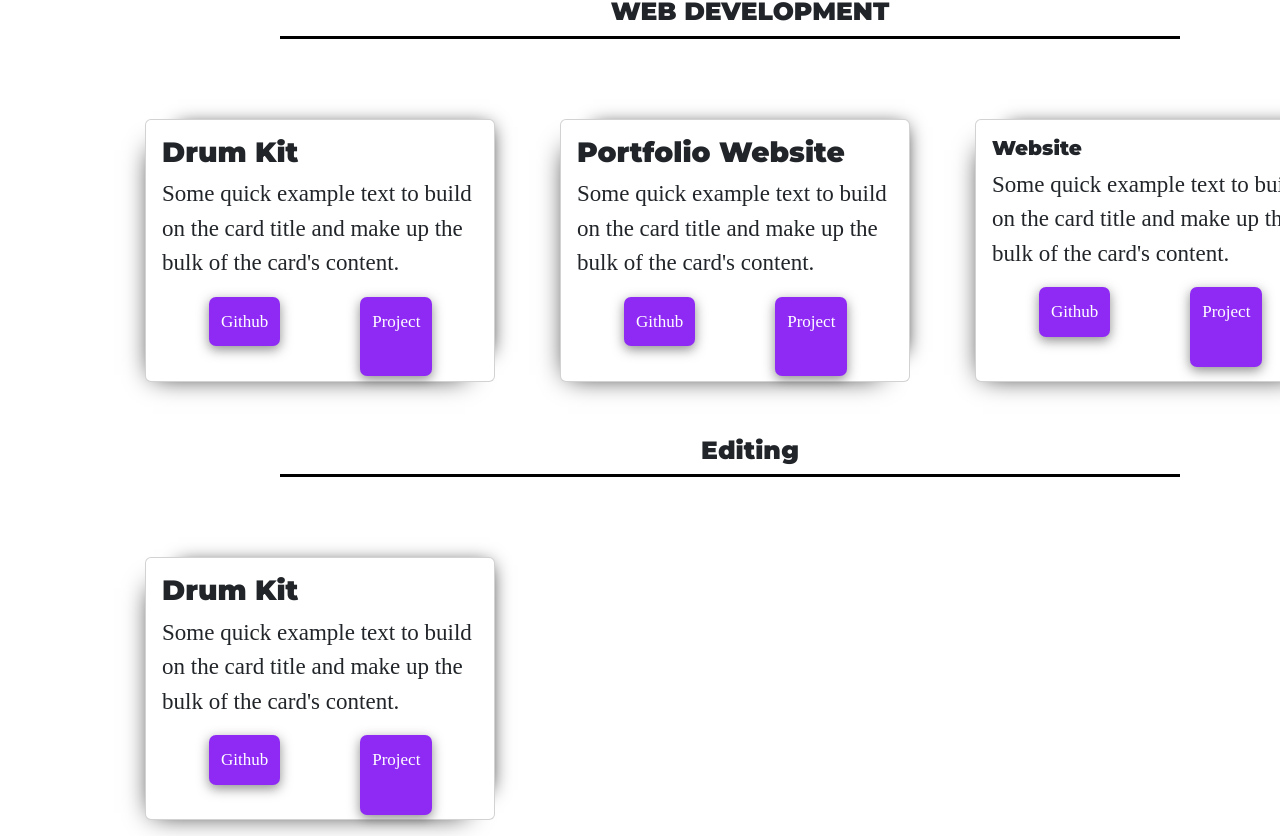
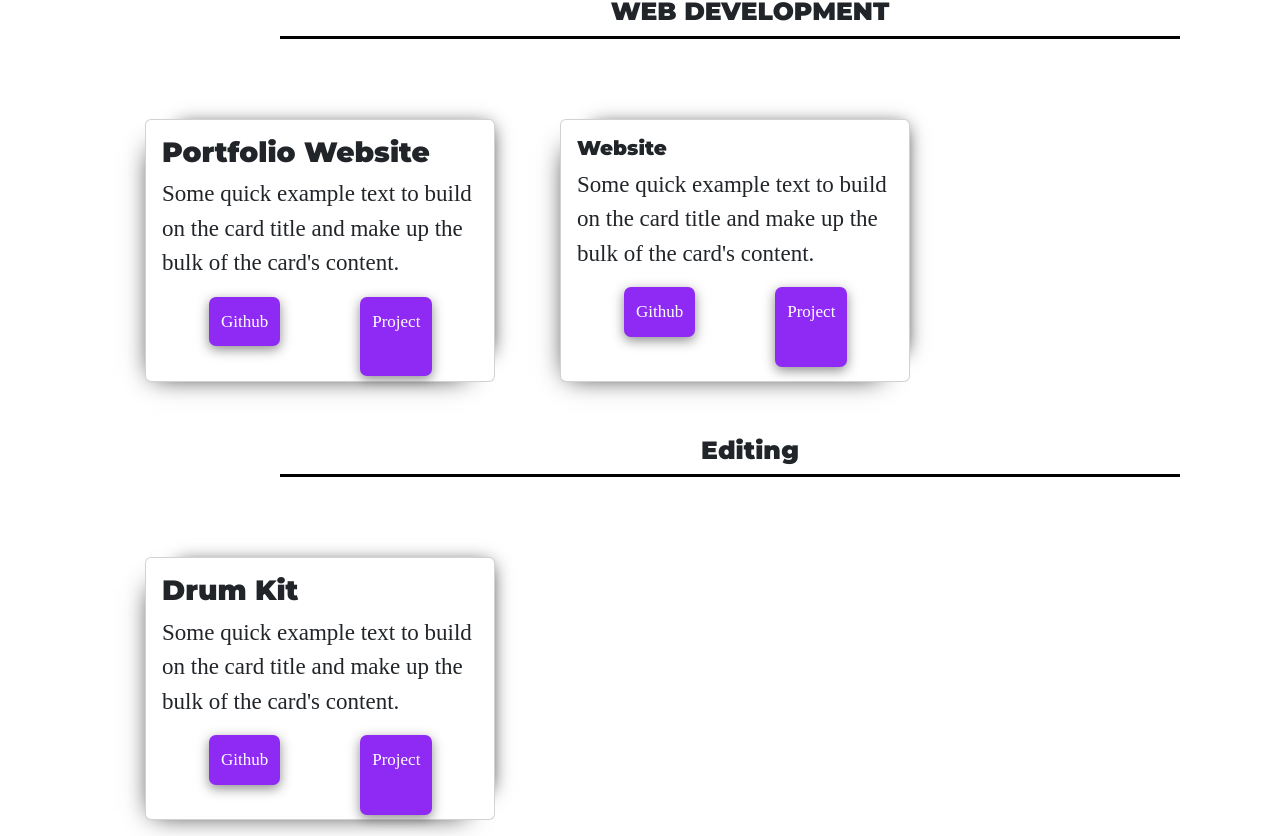
Before and after one commit to kshitijjj/Portfolio, a React (Create React App) app in the folder portfolio/: page / in a window 1280 px wide. Shown: the part 1078-1914 px from the top of the page. Built offline with nearby package versions, Linux system fonts and the light colour scheme.

Commit message:
update project.jsx

```diff
--- a/portfolio/src/Components/Projects.jsx
+++ b/portfolio/src/Components/Projects.jsx
@@ -24,7 +24,6 @@ function Projects(props){
                 </div>
 
                 <div className="project_card">
-                <ProjectCard id="project_card_text1" title="Drum Kit" github="https://github.com/kshitijjj/DrumKit.github.io" live="https://kshitijjj.github.io/DrumKit.github.io/" />
                 <ProjectCard id="project_card_text3" title="Portfolio Website" github="https://github.com/kshitijjj/Portfolio.git"  />
                 <ProjectCard id="project_card_text2" title=" Website " github="https://github.com/kshitijjj/Sparks_Task.git"  live="https://kshitijjj.github.io/Sparks_Task/"/>
                 </div>
```
